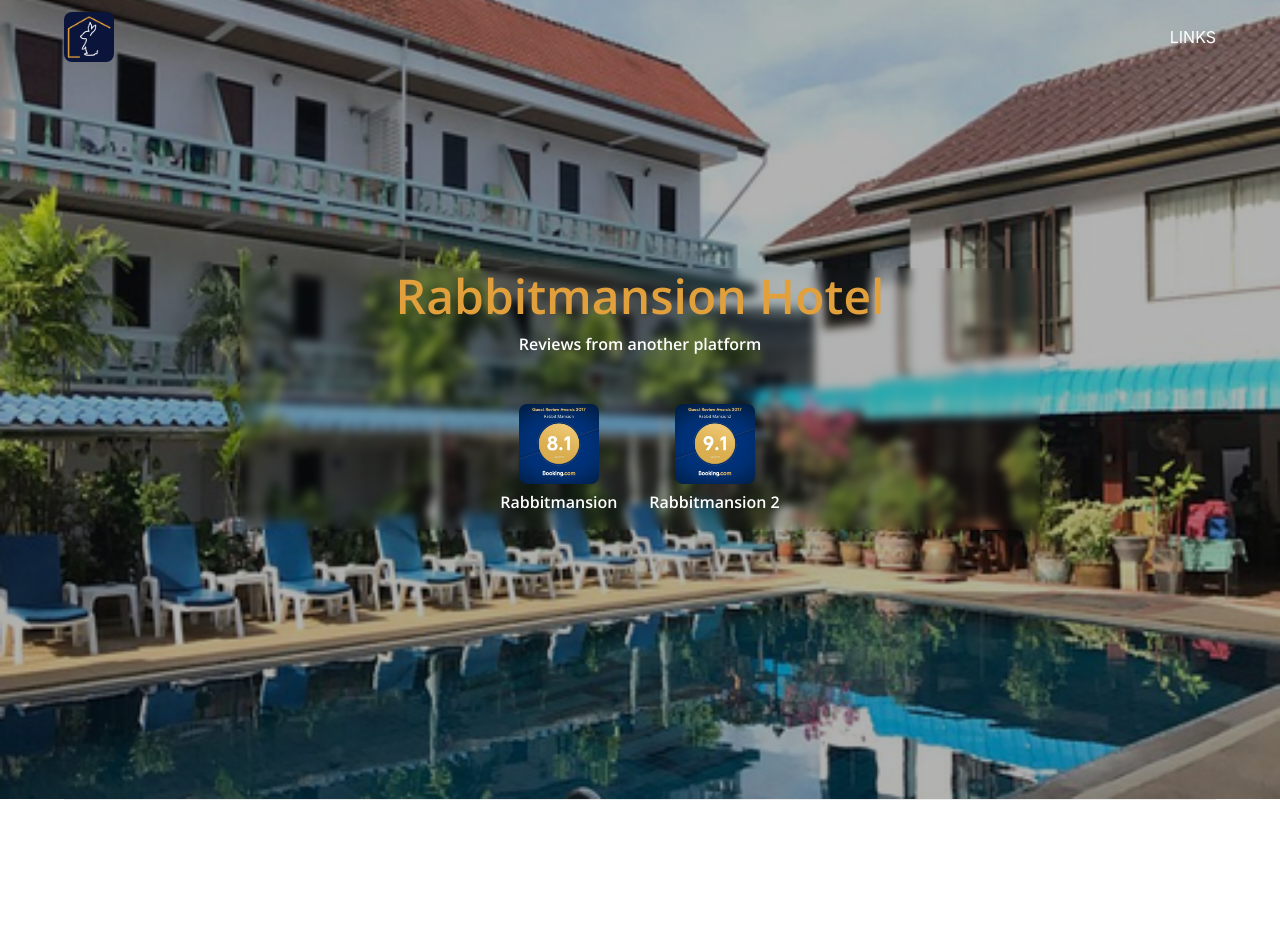
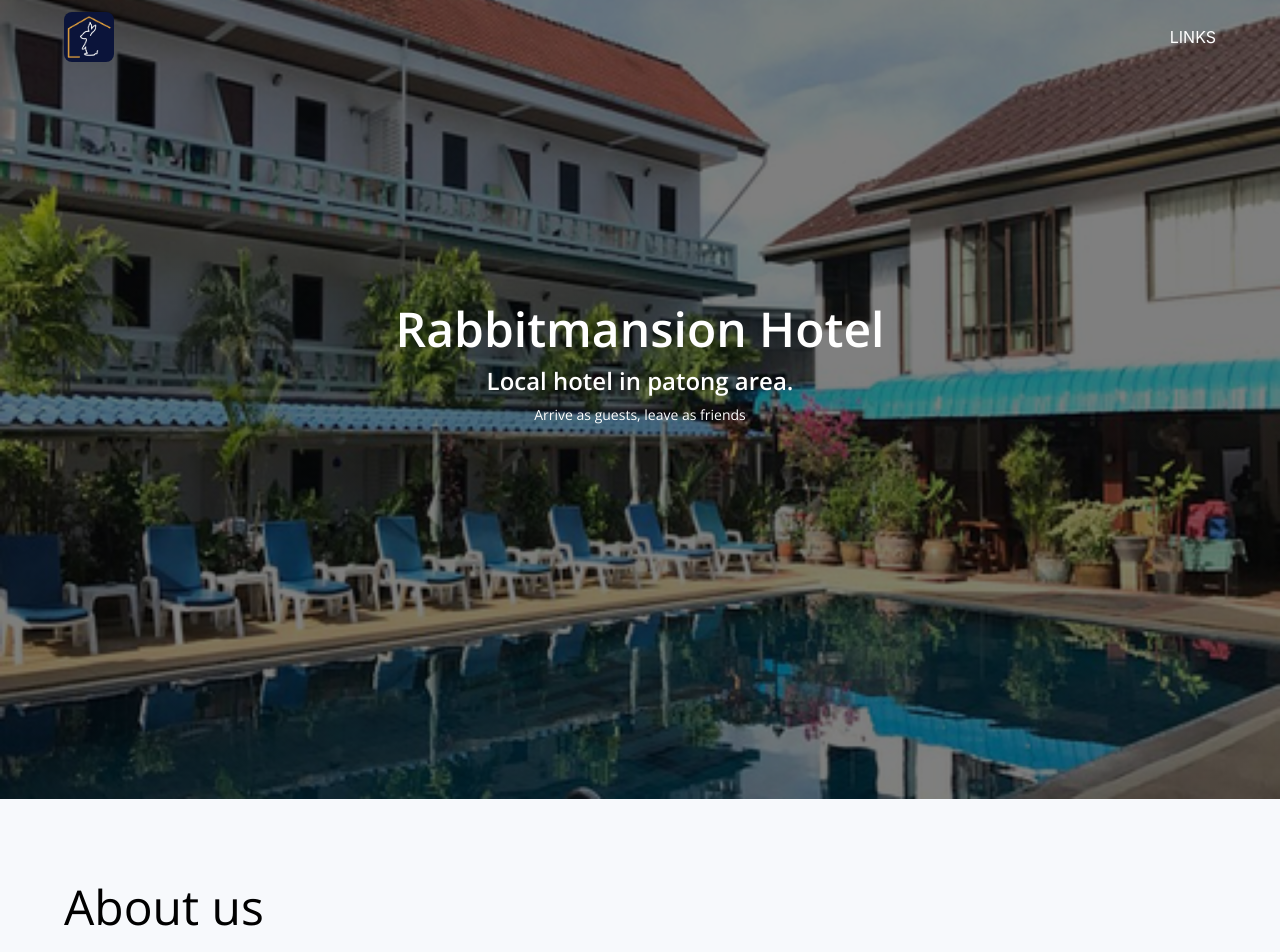
Before and after one commit to Kittinutz/rabbit-dev, a Next.js app: page / in a window 1280 px wide. Shown: the top 952 px of the page. Before the commit the page ends 899 px from the top, so only its background shows below. Built offline with nearby package versions, Linux system fonts and the light colour scheme.

Commit message:
fix layout

```diff
--- a/components/banner/LandingBanner/index.js
+++ b/components/banner/LandingBanner/index.js
@@ -13,11 +13,11 @@
 
 const HeroImage = styled(Box)(({ theme }) => ({
   background: theme.palette.primary.main,
-  backgroundImage: 'linear-gradient(rgba(1, 1, 1, 0.3), rgba(1, 1, 1, 0.3)), url("/banner/landingbanner-2x.jpeg")',
-  backgroundImage: `linear-gradient(rgba(1, 1, 1, 0.3), rgba(1, 1, 1, 0.3)), image-set(
+  backgroundImage: 'linear-gradient(rgba(0,0,0,0.5), rgba(0,0,0,0.5)), url("/banner/landingbanner-2x.jpeg")',
+  backgroundImage: `linear-gradient(rgba(0,0,0,0.5), rgba(0,0,0,0.5)), image-set(
     url("/banner/landingbanner-1x.png") 1x,
     url("/banner/landingbanner-2x.jpeg") 2x)`,
-  backgroundImage: `linear-gradient(rgba(1, 1, 1, 0.3), rgba(1, 1, 1, 0.3)), -webkit-image-set(
+  backgroundImage: `linear-gradient(rgba(0,0,0,0.5), rgba(0,0,0,0.5)), -webkit-image-set(
     url("/banner/landingbanner-1x.png") 1x,
     url("/banner/landingbanner-2x.jpeg") 2x)`,
   backgroundPosition: 'center',
@@ -34,7 +34,6 @@
 }));
 
 const LaddingContent = styled(Container)(({ theme }) => ({
-  backdropFilter: 'blur(4px)',
   maxWidth: theme.mixins.rem(400),
 
   [theme.breakpoints.up('sm')]: {
@@ -56,7 +55,7 @@
         >
           <LaddingContent maxWidth="400">
             <Typography
-              color="secondary"
+              color="text.primatry"
               variant="h3"
               textAlign="center"
               fontWeight="bold"
@@ -65,11 +64,14 @@
             </Typography>
             <Box mt={1}>
               <Grid display="flex" flexDirection="column" justifyContent="center" alignItems="center">
-                <Typography variant="body1" fontWeight="bold">Reviews from another platform</Typography>
+                <Typography variant="h5" fontWeight="bold">Local hotel in patong area.</Typography>
+                <Box my={1}>
+                  <Typography variant="body2">Arrive as guests, leave as friends</Typography>
+                </Box>
                 <Box mt={4} textAlign="center">
                   <Grid container display="flex" flexDirection="column" alignItems="center" justifyContent="center">
                     <Grid container display="flex" alignItems="center" justifyContent="center" my={2}>
-                      <Box mx={2}>
+                      {/* <Box mx={2}>
                         <ReviewImage
                           sizes="(max-width: 600px) 100vw, 600px"
                           srcSet="
@@ -100,7 +102,7 @@
                         >
                           Rabbitmansion 2
                         </Typography>
-                      </Box>
+                      </Box> */}
                     </Grid>
                   </Grid>
                 </Box>
--- /dev/null
+++ b/components/banner/LandingHistory/index.js
@@ -0,0 +1,35 @@
+import { Container, Grid, Typography } from '@mui/material';
+import { Box, styled } from '@mui/system';
+
+const SectionLandingHistory = styled(Box)(({ theme }) => ({
+  // background +1px for remove jagged edges
+  // https://medium.com/pixel-and-ink/avoiding-jagged-edges-on-gradients-f485cc7401f5
+
+  padding: `${theme.mixins.rem(68)} 0 20vw`,
+  background: `
+    linear-gradient(187.25deg, transparent calc(100% - 15vw), white calc(100% - 15vw + 1px)),
+    ${theme.palette.background.grey}
+  `,
+  color: theme.palette.text.black,
+
+  [theme.breakpoints.up('sm')]: {
+    paddingTop: theme.mixins.rem(80),
+  },
+}));
+
+const LandingHistory = () => {
+  return (
+    <SectionLandingHistory>
+      <Container>
+        <Typography variant="h3">About us</Typography>
+        <Grid>
+          <Box>
+          </Box>
+        </Grid>
+      </Container>
+    </SectionLandingHistory>
+  );
+};
+
+
+export default LandingHistory;
--- a/components/banner/index.js
+++ b/components/banner/index.js
@@ -1 +1,2 @@
 export { default as LandingBanner } from '@/components/banner/LandingBanner';
+export { default as LandingHistory } from '@/components/banner/LandingHistory';
--- a/components/layout/MainLayout/index.js
+++ b/components/layout/MainLayout/index.js
@@ -1,13 +1,39 @@
-import { HeadNav } from '@/components/nav'
-import { Container } from '@mui/material'
-export default function MainLayout({ children, headerTheme = "transparent" }) {
+import { HeadNav } from '@/components/nav';
+import { Box, styled } from '@mui/system';
+const LayoutContainer = styled(Box)(() => ({
+  display: 'flex',
+  flexDirection: 'column',
+  justifyContent: 'space-between',
+  height: '100vh',
+}));
+
+const LayoutWrapper = styled(Box)(() => ({
+  display: 'flex',
+  flexDirection: 'column',
+  flex: '1',
+}));
+
+const Main = styled('main')(() => ({
+  display: 'flex',
+  flexDirection: 'column',
+  flex: '1',
+
+  '> div': {
+    flex: '1',
+  },
+}));
+
+export default function MainLayout({ children, headerTheme = 'transparent' }) {
   return (
     <>
-      <HeadNav theme={headerTheme} />
-      <main>
-        {children}
-      </main>
-
+      <LayoutContainer>
+        <LayoutWrapper>
+          <HeadNav theme={headerTheme} />
+          <Main>
+            {children}
+          </Main>
+        </LayoutWrapper>
+      </LayoutContainer>
     </>
-  )
+  );
 }
--- a/components/layout/index.js
+++ b/components/layout/index.js
@@ -1 +1 @@
-export { default as MainLayout } from '@/components/layout/MainLayout'
+export { default as MainLayout } from '@/components/layout/MainLayout';
--- a/pages/index.js
+++ b/pages/index.js
@@ -9,6 +9,7 @@
 );
 
 const LandingBanner = dynamic(() => import('@/components/banner/LandingBanner'));
+const LandingHistory = dynamic(() => import('@/components/banner/LandingHistory'));
 
 import Head from 'next/head';
 
@@ -21,6 +22,7 @@
         <link rel="icon" href="/favicon.ico" />
       </Head>
       <LandingBanner />
+      <LandingHistory />
       <Container>
         <footer>
           <a
--- a/styles/theme.js
+++ b/styles/theme.js
@@ -26,9 +26,11 @@
     },
     background: {
       primaryContrast: '#fff',
+      grey: '#f7f9fc'
     },
     text: {
-      primary: '#fff'
+      primary: '#fff',
+      black: '#000'
     },
     shadow: {
       header: '0 0 16px 0 rgba(0, 0, 0, 0.15)',
```
